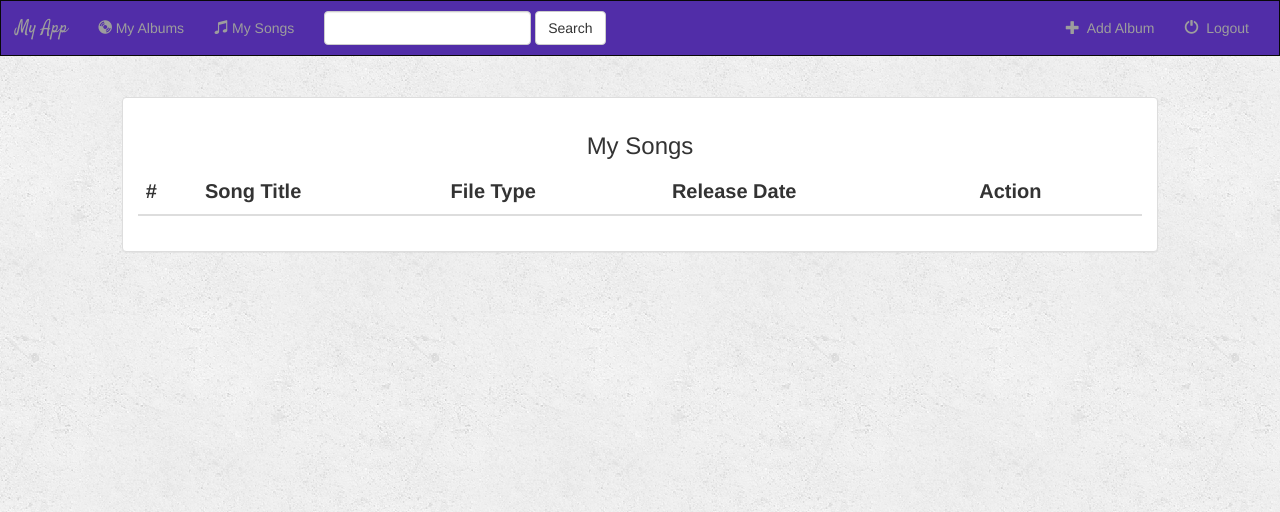
After one commit to amar061996/Music, a Django app: page /music/mysongs in a window 1280 px wide. The commit adds this page. Shown: the top 512 px of the page. Run offline with Django 3.2, Linux system fonts and the light colour scheme; the visitor is signed in with stand-in values (Sample User, id 1); data that the repository does not hold is empty; parts of the project's set-up code (start-up, migrations or seed data) failed here and were passed over; some libraries are stand-ins or nearby versions.

Commit message:
Added My Songs and additional validation for deleting a song

```diff
--- a/music/templates/music/base.html
+++ b/music/templates/music/base.html
@@ -34,7 +34,7 @@
         <div class="collapse navbar-collapse" id="topNavBar">
             <ul class="nav navbar-nav">
                 <li class=""><a href="{% url 'music:my_album' %}"><span class="glyphicon glyphicon-cd" aria-hidden="true"></span>&nbsp;My Albums</a></li>
-                <li class=""><a href="#"><span class="glyphicon glyphicon-music" aria-hidden="true"></span>&nbsp;My Songs</a></li>
+                <li class=""><a href="{% url 'music:my_songs' %}"><span class="glyphicon glyphicon-music" aria-hidden="true"></span>&nbsp;My Songs</a></li>
             </ul>
             <form class="navbar-form navbar-left" role="search" method="get" action="{% url 'music:index' %}">
                 <div class="form-group">
--- /dev/null
+++ b/music/templates/music/mysongs.html
@@ -0,0 +1,55 @@
+{% extends 'music/base.html' %}
+
+{% block content %}
+
+
+<div class="col-sm-8 col-lg-10 col-lg-offset-1" >
+
+
+	<div class="panel panel-default" style="margin-top:2%;">
+		<div class="panel-body" style="">
+
+			<h3 style="text-style:bold;text-align:center">My Songs</h3>
+
+
+			<table class="table" >
+				<thead class="thead-inverse">
+					<tr style="font-size:20px;">
+						<th>#</th>
+						<th>Song Title</th>
+						<th>File Type</th>
+						<th>Release Date</th>
+						<th>Action</th>
+					</tr>
+				</thead>
+				<tbody>
+					{% for song in all_songs %}
+					<tr >
+						<th scope="row">{{ forloop.counter }}</th>
+						<td><a href="{% url 'music:play' song.album.id song.id %}" target="_blank"> {{ song.song_title }}</a></td>
+						<td>{{ song.file_type }}</td>
+						<td>{{ song.release_date }}</td>
+						<td>  <form action="{% url 'music:delete_song' song.album.id song.id %}" method="post" style="display: inline;">
+							{% csrf_token %}
+							<input type="hidden" name="song_id" value="{{ song.id }}" />
+							<button type="submit" class="btn btn-primary btn-xs" id='delete'>
+								<span class="glyphicon glyphicon-trash"></span>&nbsp;Delete
+							</button></form> </td>
+						</tr>
+						{% endfor %}
+					</tbody>
+				</table>
+
+			</div>
+		</div>
+	</div>
+<script type="text/javascript">
+
+$(document).on('click','#delete',function(){
+
+	return confirm("Are you sure?");
+})
+
+
+</script>
+{% endblock %}
--- a/music/urls.py
+++ b/music/urls.py
@@ -20,6 +20,8 @@ urlpatterns = [
     url(r'^$', views.IndexView.as_view(),name='index'),
     #my_album_list
     url(r'^myalbum$',login_required(views.MyAlbumList.as_view()),name='my_album'),
+    #my_songs_list
+    url(r'^mysongs$',login_required(views.MySongsList.as_view()),name='my_songs'),
     #register
      url(r'^register/$', views.UserFormView.as_view(),name='register'),
     #login
--- a/music/views.py
+++ b/music/views.py
@@ -36,6 +36,15 @@ class MyAlbumList(generic.ListView):
     context_object_name = 'all_album'
     def get_queryset(self):
         return Album.objects.filter(owner=self.request.user)
+
+class MySongsList(generic.ListView):
+    template_name='music/mysongs.html'
+    context_object_name='all_songs'
+
+    def get_queryset(self):
+        album_qs=Album.objects.filter(owner=self.request.user)
+        return Songs.objects.filter(album__in=album_qs)
+
 
 class DetailView(generic.DetailView):
     model = Album
@@ -181,8 +190,11 @@ class SongsView(View):
 #delete song
 def songDelete(request,album_id,song_id):
 
-    Songs.objects.filter(pk=song_id).delete()
-    return redirect('music:detail',album_id)
+    song=Songs.objects.filter(pk=song_id).first()
+    if song.album.owner==request.user:
+        song.delete()
+        return redirect('music:detail',album_id)
+    raise Http404
 
 #play song
 def playSong(request,album_id,song_id):
```
Also changed, not shown: 3 other files.
